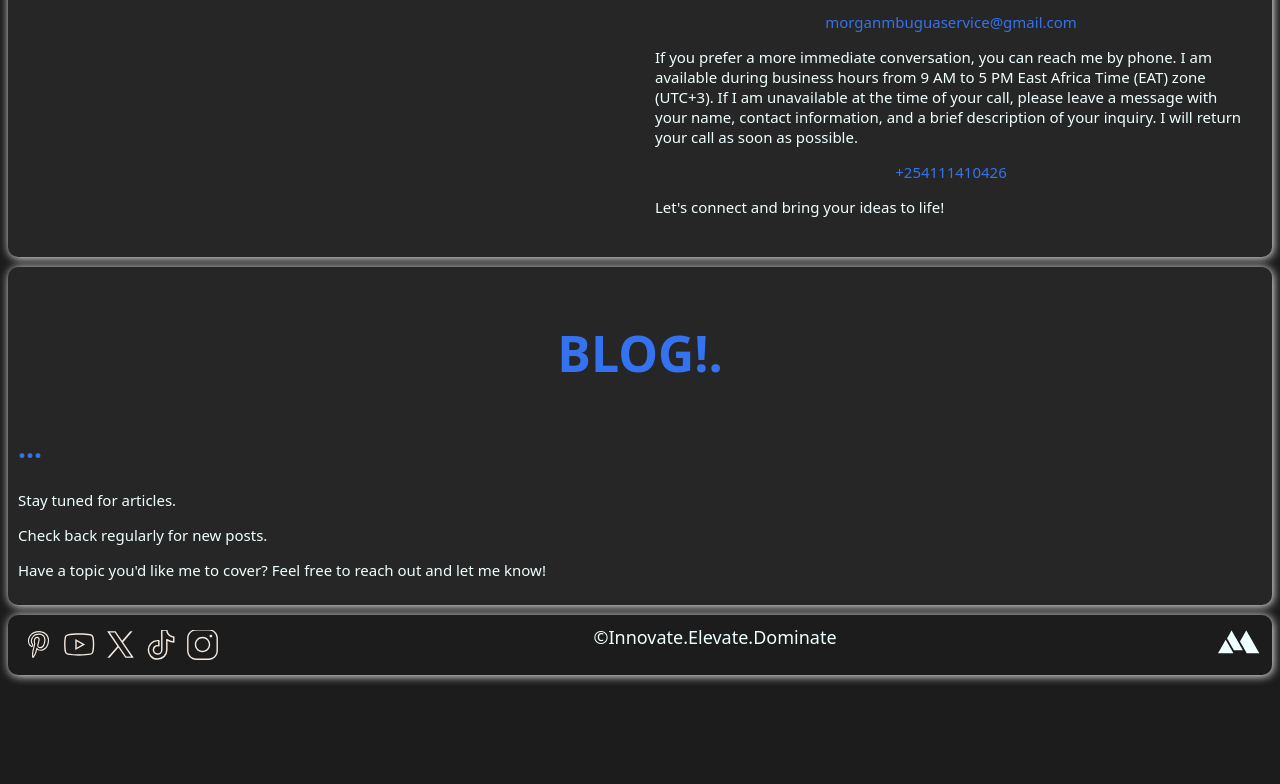
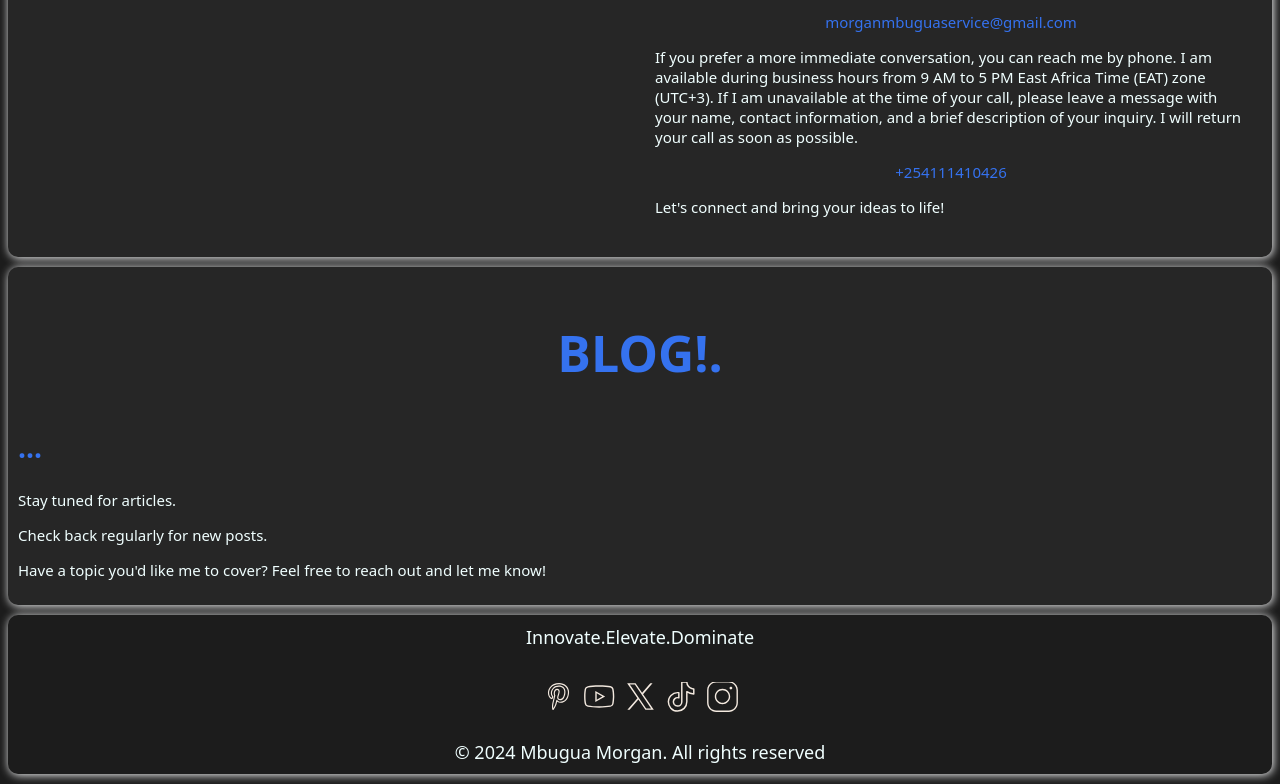
Before and after one commit to morganmbuguagrind/morganmbuguagrind.github.io, a plain HTML site: page index.html in a window 1280 px wide. Shown: the part 2351-3135 px from the top of the page. Before the commit the page ends 3036 px from the top, so only its background shows below. Drawn offline with Linux system fonts and the light colour scheme.

Commit message:
Add files via upload

```diff
--- a/Portfolio.css
+++ b/Portfolio.css
@@ -11,19 +11,15 @@ header {
     justify-content: space-between;
     width: auto;
     margin: 10px auto;
-    margin-top: 20px;
     margin-bottom: 20px;
     background-color: #1c1c1c;
-    height: 60px;
+    height: 40px;
     padding: 10px;
     border-radius: 10px;
     text-align: center;
     align-content: center;
     align-items: center;
     vertical-align: middle;
-    position: sticky;
-    top: 0;
-    z-index: 1000;
     box-shadow: 1px 1px 10px #FAFBFC;
 }
 @media (max-width: 600px) {
@@ -165,33 +161,33 @@ header {
 }
 footer {
     display: flex;
-    flex-direction: row;
-    justify-content: space-between;
+    flex-direction: column;
+    justify-content: center;
     align-content: center;
-    align-items: center;
     width: auto;
     margin: 10px auto;
     background-color: #1c1c1c;
-    height: 60px;
+    height: auto;
     padding: 10px;
     border-radius: 10px;
     text-align: center;
     box-shadow: 1px 1px 10px #FAFBFC;
 }
 .footer-social-media {
-    height: 60px;
+    height: 35px;
     display: flex;
-    justify-content: left;
-    justify-content: space-between;
+    justify-content: center;
+    justify-self: center;
+    align-self: center;
+    margin: 28px 1px;
     align-content: center;
     vertical-align: middle;
     text-align: center;
-    align-self: center;
     width: 200px;
 }
 @media (max-width: 600px) {
     footer {
-        height: 30px;
+        height: auto;
         align-content: center;
         align-items: center;
         text-align: center;
@@ -199,7 +195,8 @@ footer {
     }
     .footer-social-media {
         display: flex;
-        justify-content: left;
+        justify-content: center;
+        margin: 20px 1px;
         justify-content: space-between;
         text-align: center;
         align-content: center;
@@ -208,16 +205,23 @@ footer {
     }
 }
 .slogan {
-    flex: 2;
     color: #F0FFFF;
-    font-size: 24px;
+    font-size: 18px;
 }
 @media (max-width: 600px) {
     .slogan {
-        font-size: 15px;
+        font-size: 13px;
         text-align: center;
         align-self: center;
         vertical-align: middle;
+    }
+}
+.copyright {
+    font-size: 18px;
+}
+@media (max-width: 600px) {
+    .copyright {
+        font-size: 13px;
     }
 }
 img {
--- a/index.css
+++ b/index.css
@@ -404,13 +404,13 @@ form button:hover {
 }
 footer {
     display: flex;
-    flex-direction: row;
-    justify-content: space-between;
+    flex-direction: column;
+    justify-content: center;
     align-content: center;
     width: auto;
     margin: 10px auto;
     background-color: #1c1c1c;
-    height: 40px;
+    height: auto;
     padding: 10px;
     border-radius: 10px;
     text-align: center;
@@ -419,8 +419,10 @@ footer {
 .footer-social-media {
     height: 35px;
     display: flex;
-    justify-content: left;
-    justify-content: space-between;
+    justify-content: center;
+    justify-self: center;
+    align-self: center;
+    margin: 28px 1px;
     align-content: center;
     vertical-align: middle;
     text-align: center;
@@ -428,7 +430,7 @@ footer {
 }
 @media (max-width: 600px) {
     footer {
-        height: 30px;
+        height: auto;
         align-content: center;
         align-items: center;
         text-align: center;
@@ -436,7 +438,8 @@ footer {
     }
     .footer-social-media {
         display: flex;
-        justify-content: left;
+        justify-content: center;
+        margin: 20px 1px;
         justify-content: space-between;
         text-align: center;
         align-content: center;
@@ -445,7 +448,6 @@ footer {
     }
 }
 .slogan {
-    flex: 2;
     color: #F0FFFF;
     font-size: 18px;
 }
@@ -455,6 +457,14 @@ footer {
         text-align: center;
         align-self: center;
         vertical-align: middle;
+    }
+}
+.copyright {
+    font-size: 18px;
+}
+@media (max-width: 600px) {
+    .copyright {
+        font-size: 13px;
     }
 }
 img {
--- a/index.html
+++ b/index.html
@@ -53,12 +53,12 @@
                     <p class="service-details">Make a powerful impression with unique, eye-catching designs. As a freelance graphic designer, I’m passionate about bringing your visual ideas to life and helping your brand stand out. I specialize in creating a wide range of designs, including logos, marketing materials, and complete branding solutions. Each design is crafted with attention to detail and a deep understanding of your brand’s personality and values. My goal is to deliver high-quality visuals that resonate with your audience and leave a lasting impact. Your brand deserves to be memorable – let's design something unforgettable.</p>
                 </div>
                 <div class="service">
+                    <h2 class="service-heading">Photography</h2>
+                    <p class="service-details">Capture the essence of every moment with my professional photography services. I specialize in creating stunning images that tell your unique story, whether it’s through event photography, portraits, or commercial shoots. With a keen eye for detail and a passion for capturing the perfect shot, I ensure that each photo reflects the true spirit of the moment. My approach is personalized and tailored to your specific needs, providing you with high-quality images that you will cherish forever. Want to preserve your precious memories in the most beautiful way? Let's capture them together.</p>
+                </div>
+                <div class="service">
                     <h2 class="service-heading">Photo Editing</h2>
                     <p class="service-details">Turn your ordinary photos into extraordinary visual stories with my professional photo editing services. I understand the importance of perfecting every detail, and I’m here to enhance your images to ensure they look their absolute best. From basic retouching and color correction to advanced manipulations and creative enhancements, I offer a range of services to meet your specific needs. Whether you’re looking to improve personal photos, professional headshots, or commercial images, I’m dedicated to delivering results that exceed your expectations. Ready to see your photos in a new light? Let's create something beautiful together.</p>
-                </div>
-                <div class="service">
-                    <h2 class="service-heading">Photography</h2>
-                    <p class="service-details">Capture the essence of every moment with my professional photography services. I specialize in creating stunning images that tell your unique story, whether it’s through event photography, portraits, or commercial shoots. With a keen eye for detail and a passion for capturing the perfect shot, I ensure that each photo reflects the true spirit of the moment. My approach is personalized and tailored to your specific needs, providing you with high-quality images that you will cherish forever. Want to preserve your precious memories in the most beautiful way? Let's capture them together.</p>
                 </div>
         </div>
     </div>
@@ -107,6 +107,7 @@
         <p class="service-details">Have a topic you'd like me to cover? Feel free to reach out and let me know!</p>
     </div>
     <footer>
+        <div class="slogan">Innovate.Elevate.Dominate</div>
         <div class="footer-social-media">
             <a href="https://pin.it/2259sFi6s" class="social-media-link"><img src="Images/pinterest.svg" class="icon"></a>
             <a href="https://youtube.com/@morganmbuguagrind?si=PAet7J8M5yV5VNth" class="social-media-link"><img src="Images/youtube.svg" class="icon"></a>
@@ -114,9 +115,8 @@
             <a href="https://www.tiktok.com/@morganmbuguagrind?_t=8nZ4Ty6tln4&_r=1" class="social-media-link"><img src="Images/tiktok.svg" class="icon"></a>
             <a href="https://www.instagram.com/morganmbuguagrind?igsh=czQxNWVrdjYwdmZp" class="social-media-link"><img src="Images/instagram.svg" class="icon"></a>
         </div>
-        <div class="slogan">&copy;Innovate.Elevate.Dominate</div>
-        <div class="logo">
-            <img class="header-logo" src="Images/morgs logo.svg" alt="morgs">
+        <div class="copyright">
+            &copy; 2024 Mbugua Morgan. All rights reserved
         </div>
         <script>
             window.onload = function() {
```
Also changed, not shown: Portfolio.html (+6 -5 lines).
